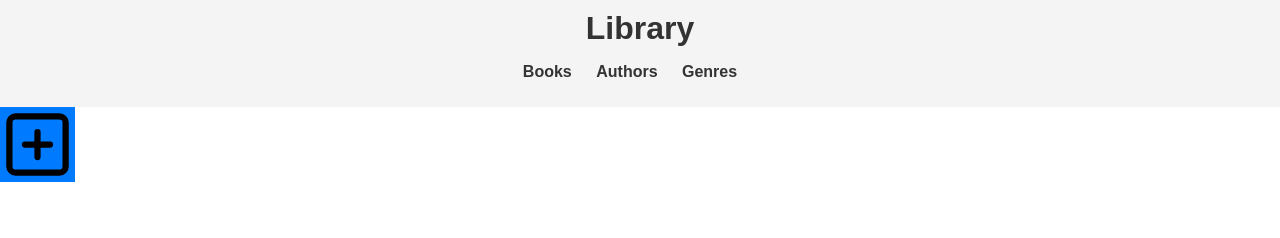
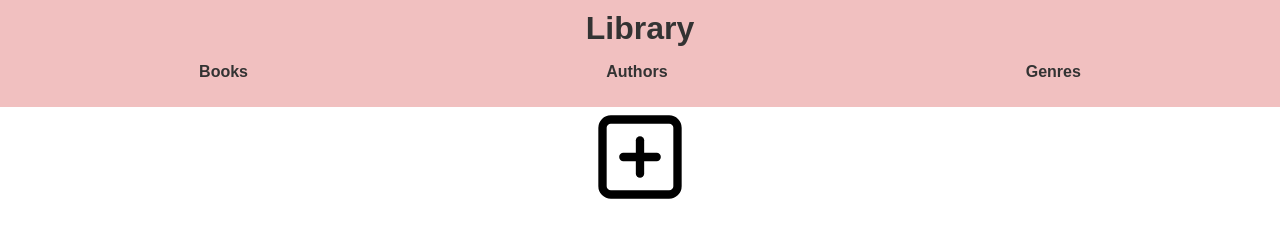
Before and after one commit to JonWise82/library, a plain HTML site: page index.html in a window 1280 px wide. Drawn offline with Linux system fonts and the light colour scheme.

Commit message:
Layout changes

```diff
--- a/index.html
+++ b/index.html
@@ -17,9 +17,9 @@
             </ul>
         </nav>
     </header>
-    <section class="add-book">
+    <div class ="add-book">
         <img src="files/plus-square.svg" alt="add-book" class="add-book-svg">
-    </section>
+    </div>
     <script src="app.js"></script>
 </body>
 </html>
--- a/styles.css
+++ b/styles.css
@@ -4,25 +4,25 @@ body {
 }
 
 .library-header {
-    background-color: #f4f4f4;
+    display:flex;
+    flex-direction: column;
+    background-color: #f1c0c0;
     color: #333;
     padding: 10px 20px;
-    text-align: center;
 }
 
 .library-header h1 {
+    align-self: center;
     margin: 0;
     padding: 0;
 }
 
 nav ul {
+    display:flex;
+    justify-content: space-around;
+    align-items: center;
     padding: 0;
     list-style: none;
-}
-
-nav ul li {
-    display: inline;
-    margin-right: 20px;
 }
 
 nav ul li a {
@@ -36,28 +36,12 @@ nav ul li a:hover {
 }
 
 .add-book {
-    width: 75px;
-    height: 75px;
-    text-align: center;
-    display: inline-flex;
-    align-items: center;
+    display: flex;
+    align-items:center;
     justify-content: center;
-    border: none;
-    background-color: #007BFF;
-    color: white;
-    font-size: 16px;
 }
 
-
 .add-book-svg {
-    width: 75px;
-    height: 75px;
-    text-align: center;
-    display: inline-flex;
-    align-items: center;
-    justify-content: center;
-    border: none;
-    background-color: #007BFF;
-    color: white;
-    font-size: 16px;
+    width: 100px;
+    height: 100px;
 }
```
